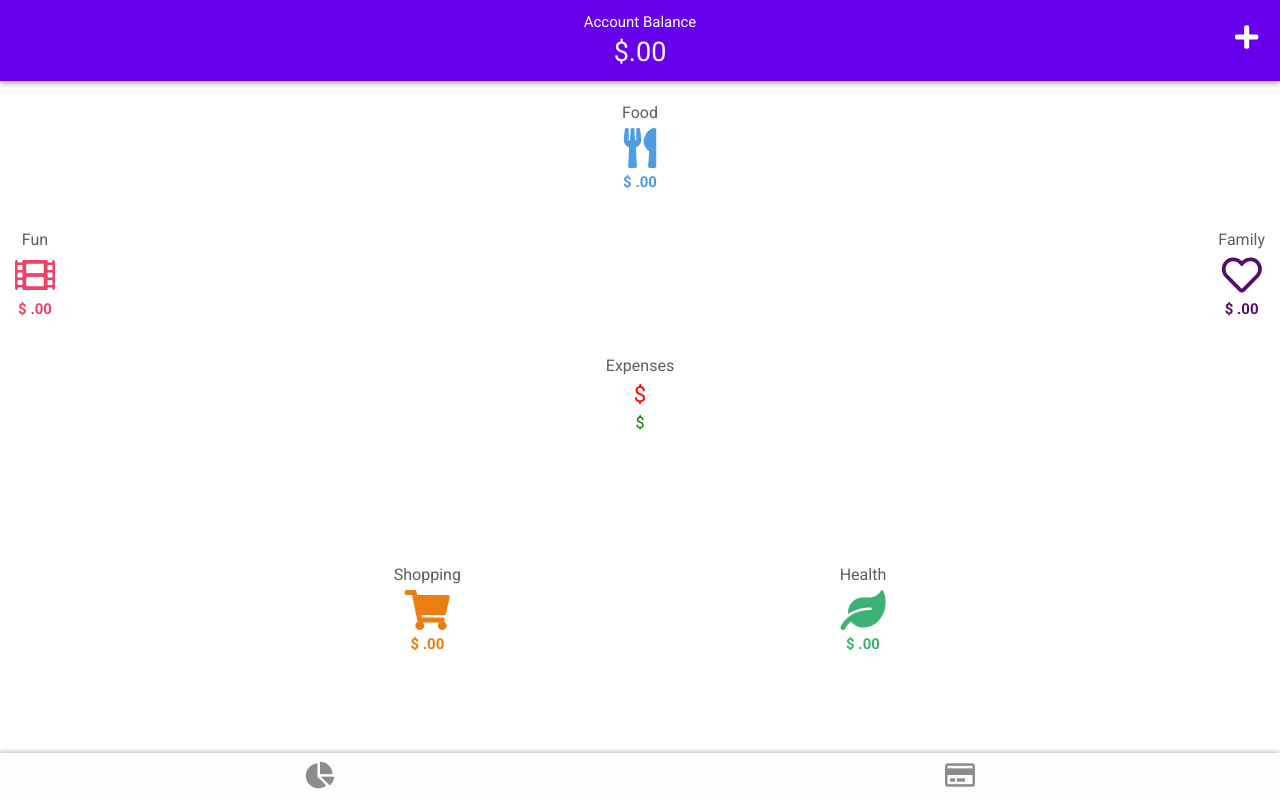
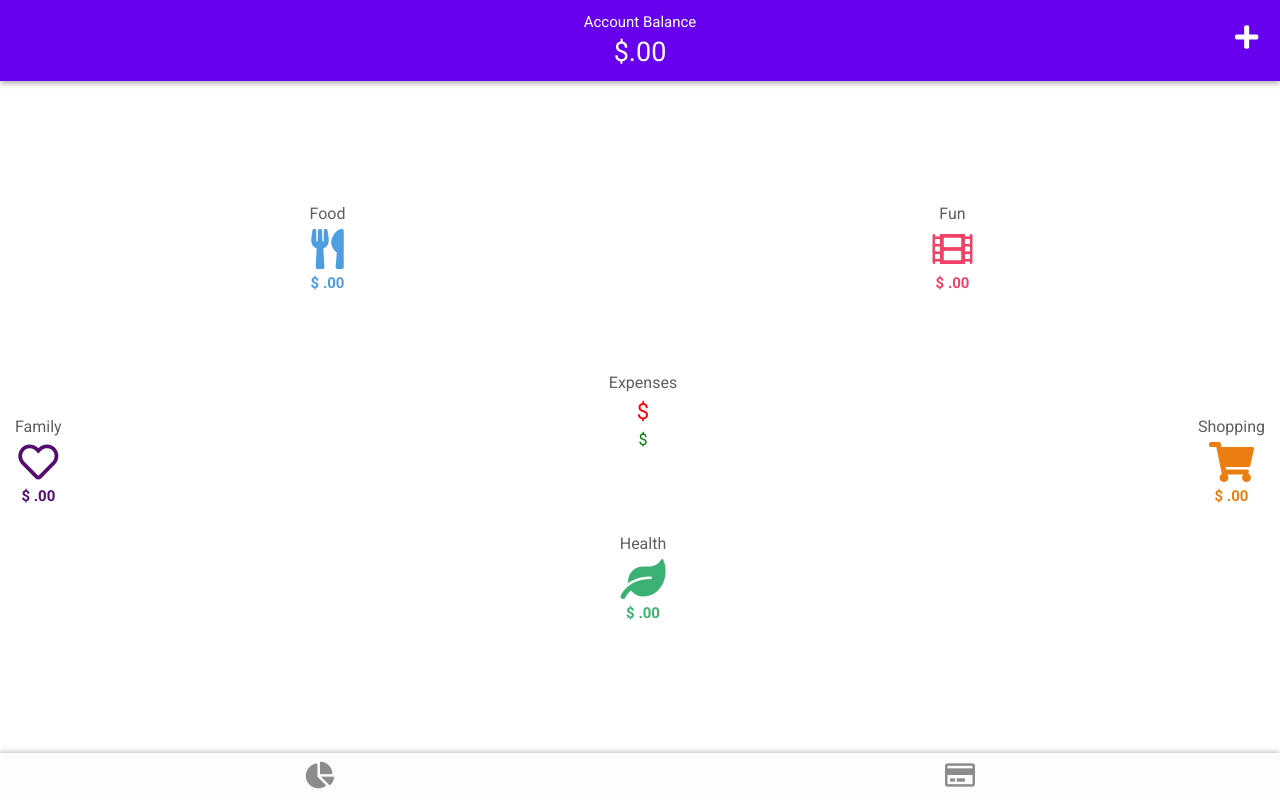
Before and after one commit to ameliawalcek/Bank_App_MERN, a React (Create React App) app: page / in a window 1280 px wide. Built offline with nearby package versions, Linux system fonts and the light colour scheme; no server answers.

Commit message:
condensed code

```diff
--- a/src/App.css
+++ b/src/App.css
@@ -125,25 +125,8 @@ i{
 }
 
 #category-container{
-  display: grid;
   height: 77vh;
   width: 100%;
-  grid-template-rows: .5fr 1fr .6fr;
-}
-
-.two{
-  display: grid;
-  grid-auto-columns: 1fr 1fr 1fr;
-  grid-template-areas: 'fun graph family';
-  justify-items: center;
-  align-items: center;
-}
-
-.three{
-  grid-template-areas: 'shopping health';
-  display: grid;
-  align-items: center;
-  justify-content: space-evenly;
 }
 
 #chart{
@@ -158,18 +141,35 @@ i{
 }
 
 #expenses{
-  z-index: 3;
-  width: auto;
-  height: auto;
+  width: 80px;
+  height: 80px;
+  position: fixed;
+  top: 50%;
+  left: 50%;
+  margin-top: -29px;
+  margin-left: -37px;
+  z-index: -9;
   text-align: center;
-  top: 20px;
-  position: relative;
-  grid-area: graph;
+}
+
+.one{
+  display: grid;
+  grid-template-columns: 1fr 1fr;
+  grid-template-rows: 1fr 1fr 1fr;
+  height: 80vh;
+  width: 100%;
 }
 
 #Health{
+  width: 80px;
+  height: 80px;
+  position: fixed;
+  top: 50%;
+  left: 50%;
+  margin-top: 132px;
+  margin-left: -37px;
+  z-index: -9;
   text-align: center;
-  grid-area: health;
 }
 .Health{
   font-weight: bold;
@@ -179,9 +179,7 @@ i{
 
 #Fun{
   text-align: center;
-  grid-area: fun;
-  align-self: self-start;
-  justify-self: left;
+  align-self: end;
 }
 .Fun{
   font-weight: bold;
@@ -191,9 +189,8 @@ i{
 
 #Family{
   text-align: center;
-  grid-area: family;
-  align-self: start;
-  justify-self: self-end;
+  align-self: end;
+  justify-self: left;
 }
 .Family{
   font-weight: bold;
@@ -203,7 +200,7 @@ i{
 
 #Food{
   text-align: center;
-  margin-top: 20px;
+  align-self: end;
 }
 .Food{
   color: #4d9de0;
@@ -213,7 +210,8 @@ i{
 
 #Shopping{
   text-align: center;
-  grid-area: shopping;
+  align-self: end;
+  justify-self: right;
 }
 .Shopping{
   font-weight: bold;
--- a/src/components/Landing.jsx
+++ b/src/components/Landing.jsx
@@ -14,21 +14,15 @@ function Landing(props) {
     return (
         <div id='category-container'>
             <div className='one'>
-                <SubLanding categoryInfo={categoryInfo[0]} categorySum={findCategorySum} />
+                {categoryInfo.map(c => <SubLanding categoryInfo={c} categorySum={findCategorySum} key={Math.random()}/>)}
             </div>
             <div className='two'>
-                <SubLanding categoryInfo={categoryInfo[1]} categorySum={findCategorySum} />
-                <SubLanding categoryInfo={categoryInfo[2]} categorySum={findCategorySum} />
-                <Chart categorySum={findCategorySum}/>
+                <Chart categorySum={findCategorySum} />
                 <div id='expenses'>
                     <div>Expenses</div>
                     <div className='neg'>$ {expenseSum}</div>
                     <div className='pos'>$ {incomeSum}</div>
                 </div>
-            </div>
-            <div className='three'>
-                <SubLanding categoryInfo={categoryInfo[3]} categorySum={findCategorySum} />
-                <SubLanding categoryInfo={categoryInfo[4]} categorySum={findCategorySum} />
             </div>
         </div>
     )
```
